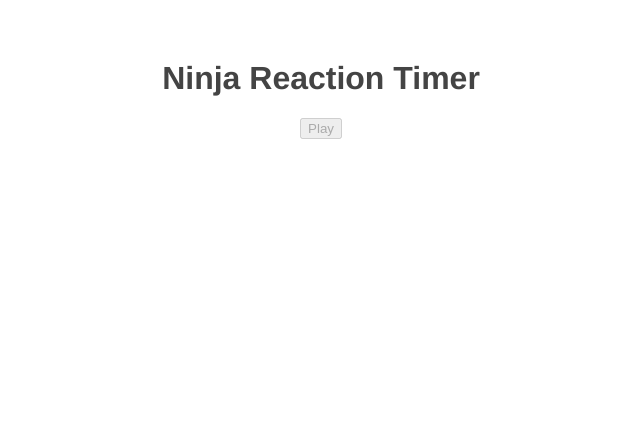
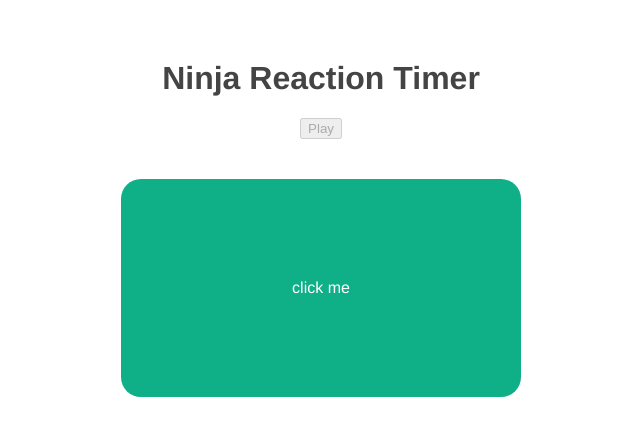
Before and after one commit to nagasivaji/VueJs, a Vue app in the folder reaction-timer/: page / in a window 1280 px wide. Both pictures are taken after a click on the button "Play". Shown: the top 436 px of the page, without its empty margins (319-959 px from the left). Built offline with nearby package versions, Linux system fonts and the light colour scheme.

Commit message:
Life Cycle Hooks : Update hook (Updating variable with timer)

```diff
--- a/reaction-timer/src/components/Block.vue
+++ b/reaction-timer/src/components/Block.vue
@@ -16,8 +16,19 @@ export default {
     // Life cycle hook will fire when component is mounted to an HTML tag
     mounted() {
         console.log("Mounted the component");
+
+        // setting timer to chnage the value of "showBlock" after a delay of this.delay
+        // Which is comming form Block Component Tag
+        setTimeout(()=>{
+            this.showBlock = true;
+            console.log(this.delay);
+        }, this.delay);
     },
-
+    // Life cycle hook will fire when component data is updated
+    updated() {
+        // It will print when showBlock is updated with setTimeout in mounted hook
+        console.log("Updated the component");
+    },
 }
 </script>
 
```
